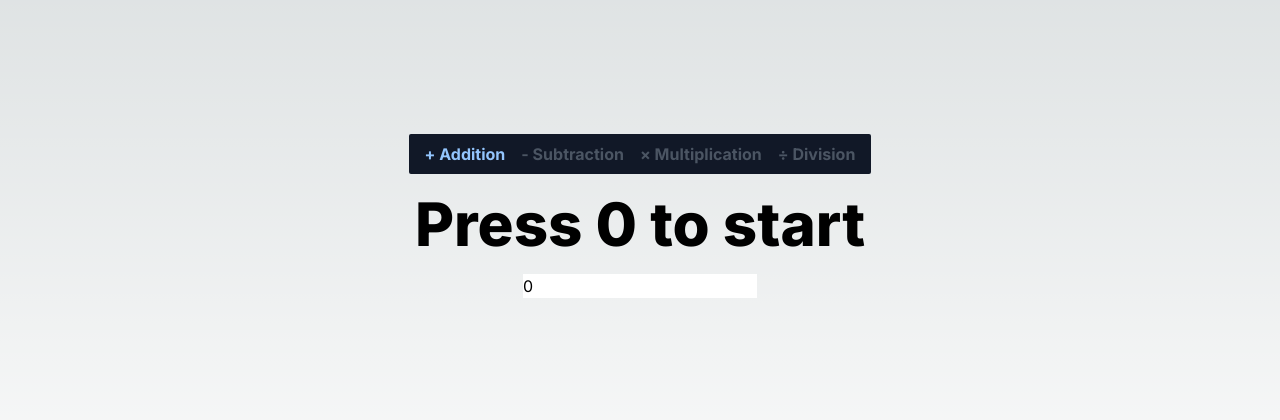
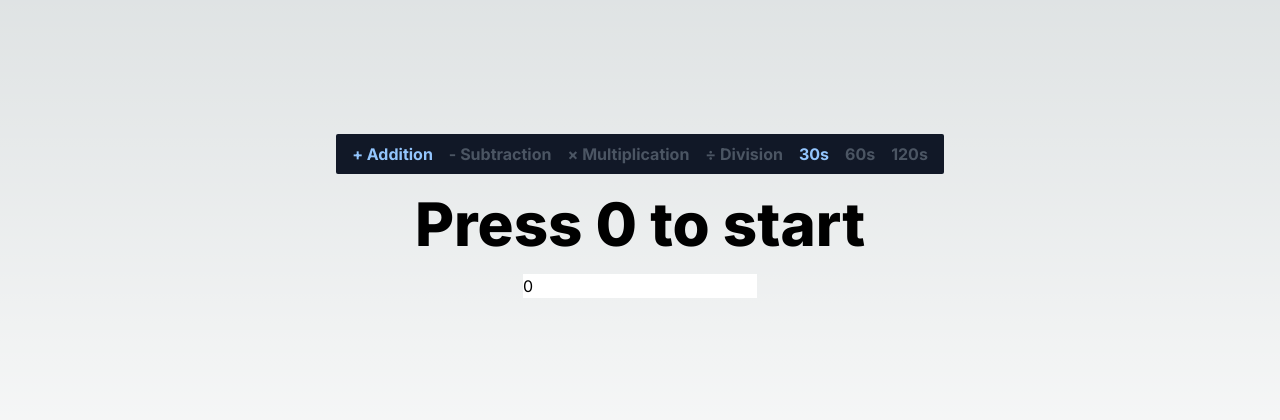
Before and after one commit to anwari-fikri/cirno-math, a Next.js app: page / in a window 1280 px wide. Shown: the part 184-604 px from the top of the page. Built offline with nearby package versions, Linux system fonts and the light colour scheme.

Commit message:
add select timer

```diff
--- a/app/components/ConfigMenu.tsx
+++ b/app/components/ConfigMenu.tsx
@@ -2,11 +2,13 @@ import React from "react";
 import ToggleOperation from "./ToggleOperation";
 import ConfigStore from "../interfaces/ConfigStore";
 import { observer } from "mobx-react";
+import SelectTimer from "./SelectTimer";
 
 const ConfigMenu = observer(() => {
     return (
         <div>
-            <div className="bg-gray-900 px-2 rounded-sm">
+            <div className="bg-gray-900 px-2 rounded-sm flex flex-col justify-center items-center md:flex-row">
+                <div className="flex">
                     <ToggleOperation
                         operation="+ Addition"
                         state={ConfigStore.isAdd}
@@ -28,6 +30,8 @@ const ConfigMenu = observer(() => {
                         action={ConfigStore.handleToggleDivision}
                     />
                 </div>
+                <SelectTimer />
+            </div>
         </div>
     );
 });
--- /dev/null
+++ b/app/components/SelectTimer.tsx
@@ -0,0 +1,45 @@
+import React, { useState } from "react";
+import { observer } from "mobx-react";
+import ConfigStore from "../interfaces/ConfigStore";
+
+const SelectTimer = observer(() => {
+    const [selectedTimer, setSelectedTimer] = useState<30 | 60 | 120>(
+        ConfigStore.playTimer
+    );
+
+    const handleTimerSelection = (timerValue: 30 | 60 | 120) => {
+        setSelectedTimer(timerValue);
+        ConfigStore.handleSetPlayTimer(timerValue);
+    };
+
+    return (
+        <div>
+            <button
+                onClick={() => handleTimerSelection(30)}
+                className={`font-bold p-2 hover:text-white ${
+                    selectedTimer === 30 ? "text-blue-300" : "text-gray-600"
+                }`}
+            >
+                30s
+            </button>
+            <button
+                onClick={() => handleTimerSelection(60)}
+                className={`font-bold p-2 hover:text-white ${
+                    selectedTimer === 60 ? "text-blue-300" : "text-gray-600"
+                }`}
+            >
+                60s
+            </button>
+            <button
+                onClick={() => handleTimerSelection(120)}
+                className={`font-bold p-2 hover:text-white ${
+                    selectedTimer === 120 ? "text-blue-300" : "text-gray-600"
+                }`}
+            >
+                120s
+            </button>
+        </div>
+    );
+});
+
+export default SelectTimer;
--- a/app/interfaces/ConfigStore.ts
+++ b/app/interfaces/ConfigStore.ts
@@ -1,13 +1,14 @@
 import { makeObservable, observable, runInAction, action } from "mobx";
 
 class ConfigStore {
+    availableOperations: ("+" | "-" | "x" | "÷")[] = ["+"];
+    selectedOperation: "+" | "-" | "x" | "÷" = "+";
     isAdd: boolean = true;
     isSubtract: boolean = false;
     isMultiplication: boolean = false;
     isDivision: boolean = false;
 
-    availableOperations: ("+" | "-" | "x" | "÷")[] = ["+"];
-    selectedOperation: "+" | "-" | "x" | "÷" = "+";
+    playTimer: 30 | 60 | 120 = 30; // seconds
 
     constructor() {
         makeObservable(this, {
@@ -18,6 +19,9 @@ class ConfigStore {
             availableOperations: observable,
             selectedOperation: observable,
             handleChooseOperation: action,
+
+            playTimer: observable,
+            handleSetPlayTimer: action,
         });
     }
 
@@ -44,8 +48,11 @@ class ConfigStore {
         if (this.isDivision) this.availableOperations.push("÷");
 
         this.handleChooseOperation();
-        console.log("config_operation", this.selectedOperation);
     };
+
+    handleSetPlayTimer(input: 30 | 60 | 120) {
+        this.playTimer = input;
+    }
 
     handleToggleAdd = async () => {
         runInAction(() => {
--- a/app/page.tsx
+++ b/app/page.tsx
@@ -1,6 +1,6 @@
 "use client";
 
-import React, { useState, useEffect } from "react";
+import React, { useEffect, useState } from "react";
 import ConfigMenu from "./components/ConfigMenu";
 import ConfigStore from "./interfaces/ConfigStore";
 import { observer } from "mobx-react";
@@ -29,7 +29,7 @@ const Home = observer(() => {
             setIsStart(true);
             ConfigStore.handleChooseOperation();
             setOperation(ConfigStore.selectedOperation);
-            startCountdown(30);
+            startCountdown(ConfigStore.playTimer);
         }
 
         let correctAnswer: number;
@@ -54,11 +54,11 @@ const Home = observer(() => {
 
         if (userAnswer === correctAnswer) {
             ConfigStore.handleChooseOperation();
-            const newOperation = ConfigStore.selectedOperation; // Update the operation first
-            setOperation(newOperation);
+
+            setOperation(ConfigStore.selectedOperation);
             setScore((prevScore) => prevScore + 1);
             var newFirstNumber, newSecondNumber;
-            switch (newOperation) {
+            switch (ConfigStore.selectedOperation) {
                 case "+":
                     newFirstNumber = generateNewNumber(10, 99);
                     newSecondNumber = generateNewNumber(10, 99);
```
Lines whose indentation alone changed are shown as unchanged.
